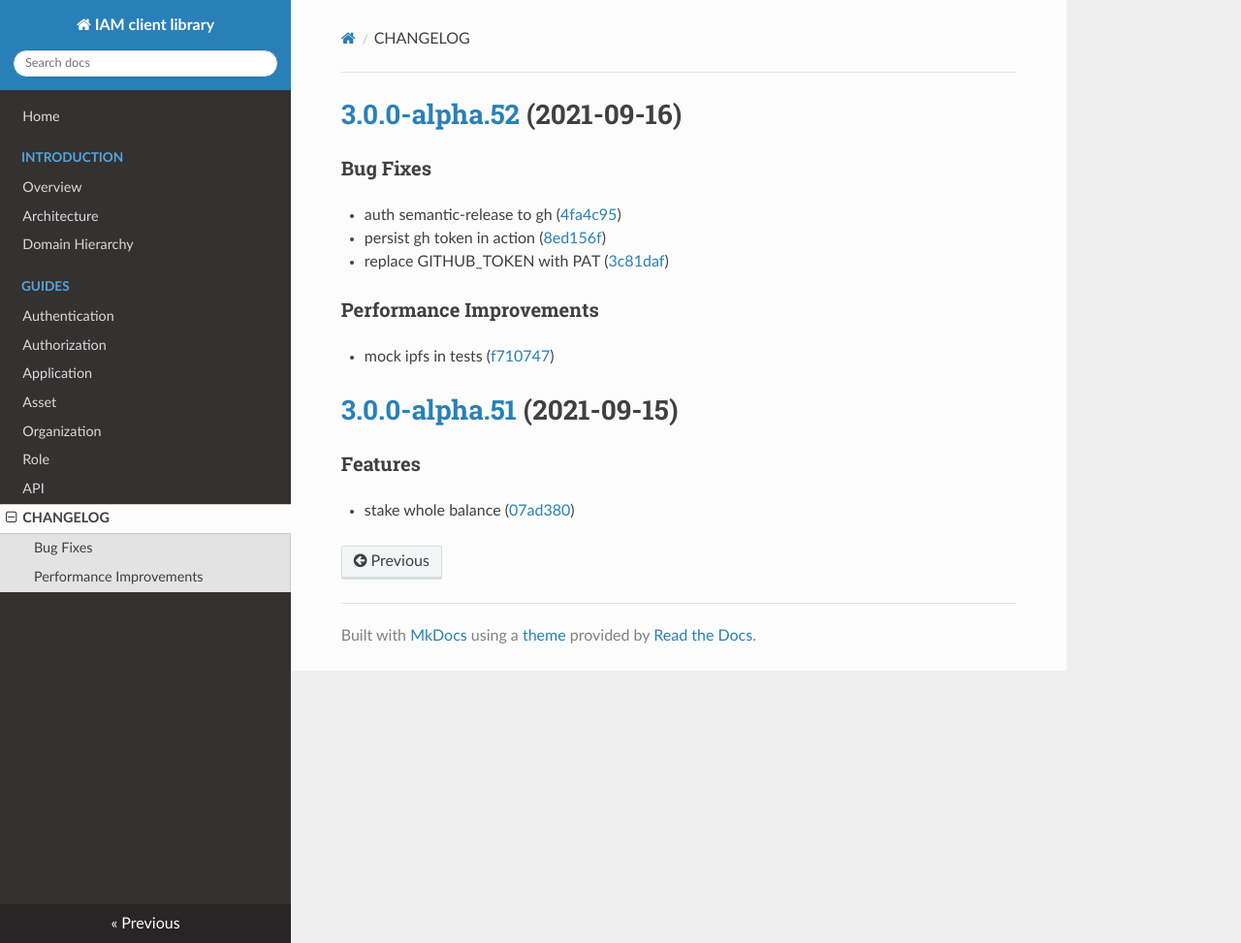
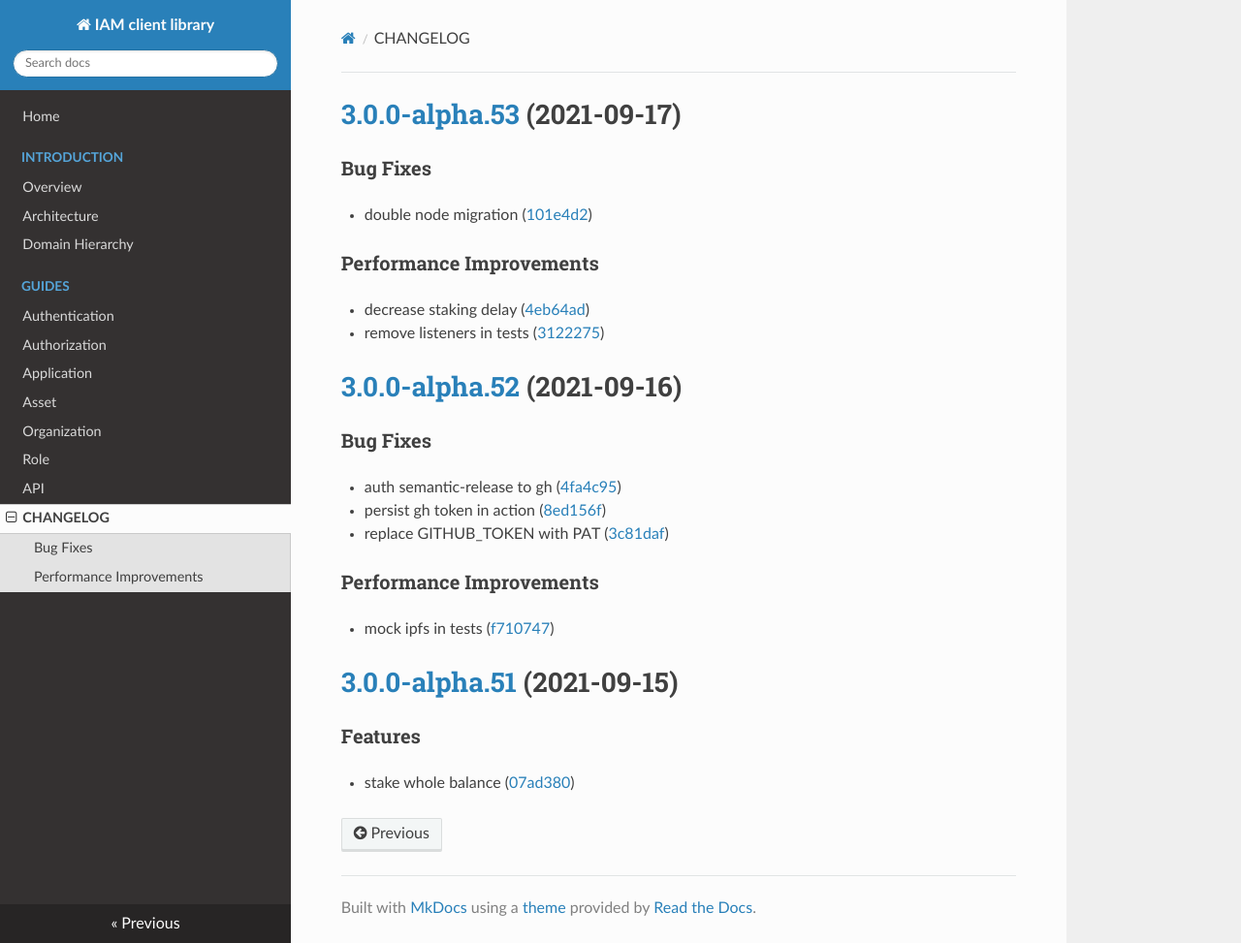
Before and after one commit to energywebfoundation/iam-client-lib, an MkDocs documentation site: the page built from docs/CHANGELOG.md, in a window 1280 px wide and 973 px high. Shown: the whole window at 97% size. Built offline with MkDocs 1.6.1, drawn with Linux system fonts in a browser that asks for light colours; nearby versions of some CDN libraries.

Commit message:
chore(release): 3.0.0-alpha.53 [skip ci]
# [3.0.0-alpha.53](https://github.com/energywebfoundation/iam-client-lib/compare/v3.0.0-alpha.52...v3.0.0-alpha.53) (2021-09-17)

### Bug Fixes

* double node migration ([101e4d2](https://github.com/energywebfoundation/iam-client-lib/commit/101e4d2b8fd6e29cb95343a018ef9d95b297566c))

### Performance Improvements

* decrease staking delay ([4eb64ad](https://github.com/energywebfoundation/iam-client-lib/commit/4eb64ad31a2a35343cc7d7ef6d8e7c88d689fe3e))
* remove listeners in tests ([3122275](https://github.com/energywebfoundation/iam-client-lib/commit/3122275c7bffb01285658c16f46d7b4b29f817ff))

```diff
--- a/docs/CHANGELOG.md
+++ b/docs/CHANGELOG.md
@@ -1,3 +1,16 @@
+# [3.0.0-alpha.53](https://github.com/energywebfoundation/iam-client-lib/compare/v3.0.0-alpha.52...v3.0.0-alpha.53) (2021-09-17)
+
+
+### Bug Fixes
+
+* double node migration ([101e4d2](https://github.com/energywebfoundation/iam-client-lib/commit/101e4d2b8fd6e29cb95343a018ef9d95b297566c))
+
+
+### Performance Improvements
+
+* decrease staking delay ([4eb64ad](https://github.com/energywebfoundation/iam-client-lib/commit/4eb64ad31a2a35343cc7d7ef6d8e7c88d689fe3e))
+* remove listeners in tests ([3122275](https://github.com/energywebfoundation/iam-client-lib/commit/3122275c7bffb01285658c16f46d7b4b29f817ff))
+
 # [3.0.0-alpha.52](https://github.com/energywebfoundation/iam-client-lib/compare/v3.0.0-alpha.51...v3.0.0-alpha.52) (2021-09-16)
 
 
```
